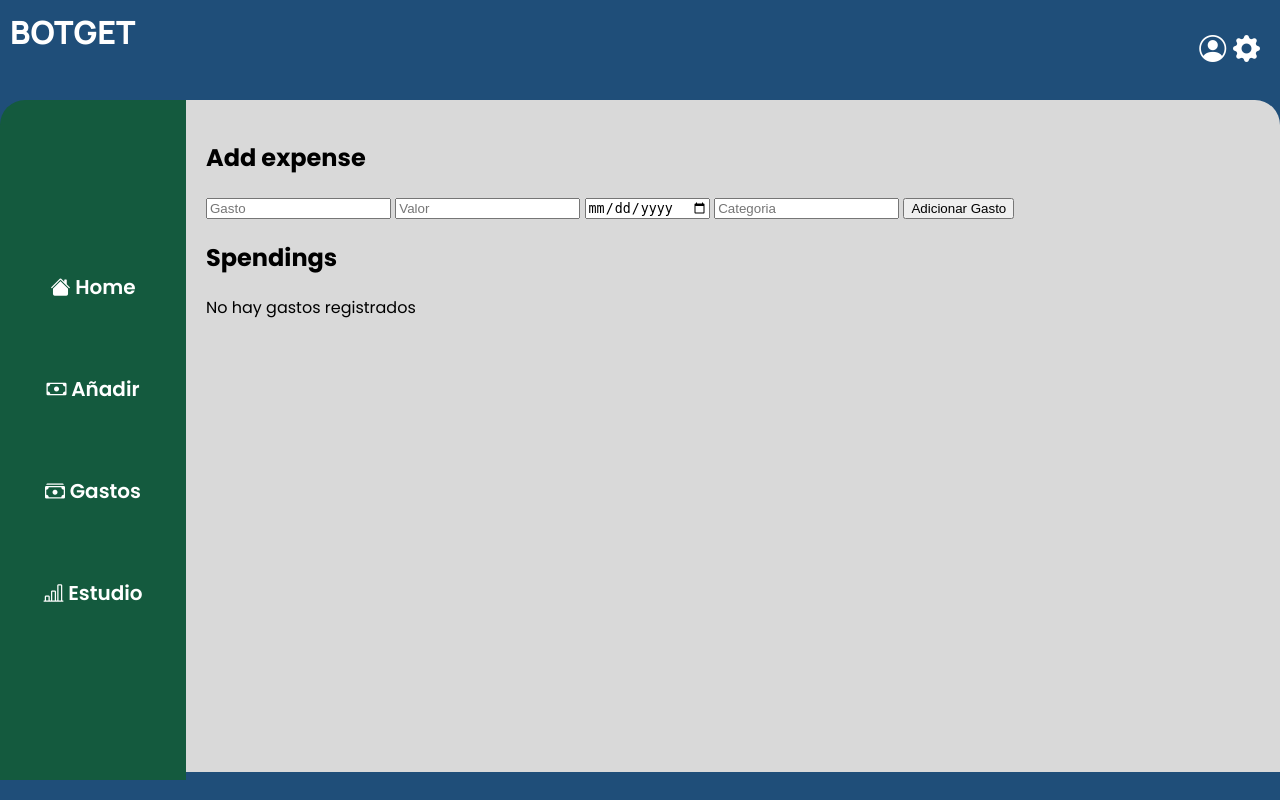
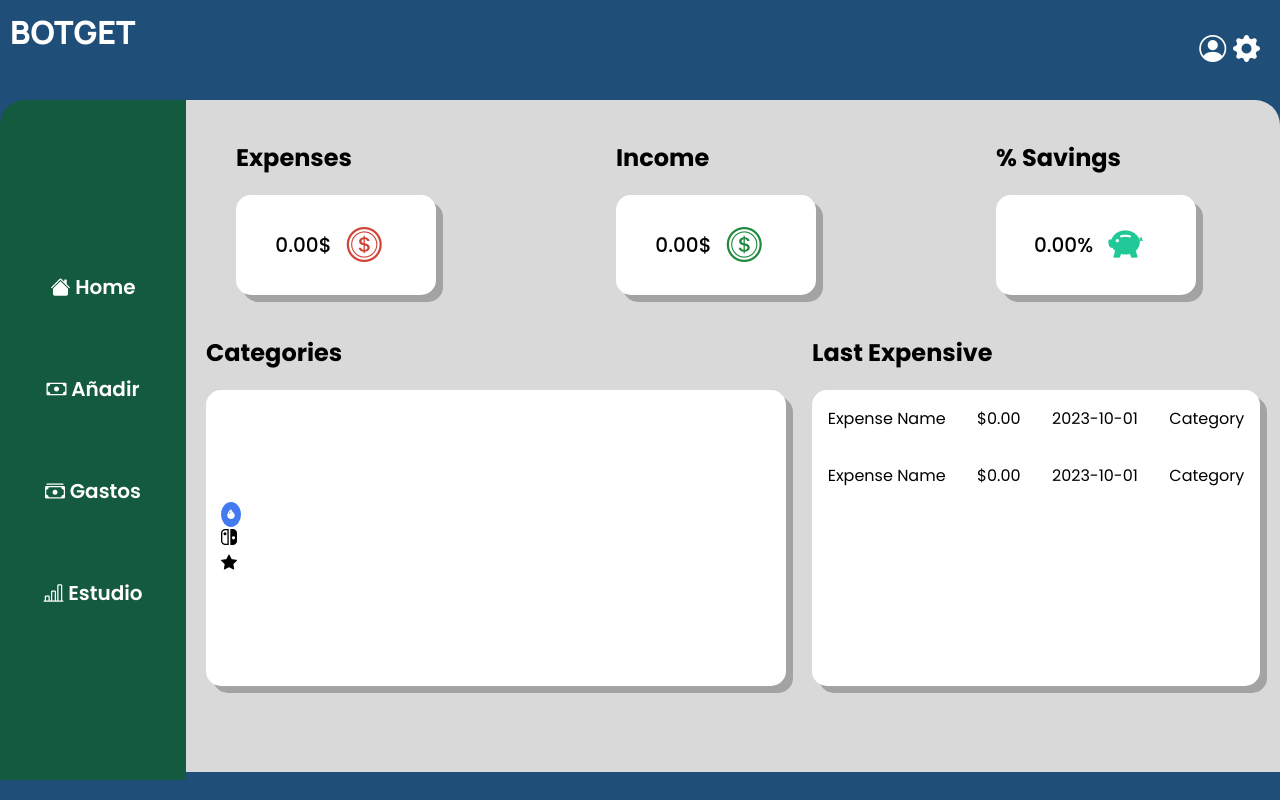
Before and after one commit to ignacioz21/GestorGastosIA, a Flask app: page / in a window 1280 px wide. Run offline with Flask 3, Linux system fonts and the light colour scheme; data that the repository does not hold is empty.

Commit message:
Ultimos arreglos del prototipo de la interfaz

```diff
--- /dev/null
+++ b/src/static/css/home.css
@@ -0,0 +1,98 @@
+.home-section {
+    display: flex;
+    flex-direction: row;
+    align-items: flex-start;
+    justify-content: space-between;
+    padding: 0px 0px 0px 30px;
+    width: 75vw;
+}
+
+.boxes {
+    padding: 0px;
+}
+
+.box {
+    display: flex;
+    flex-direction: row;
+    align-items: center;
+    justify-content: center;
+    background-color: var(--var-white);
+    width: 200px;
+    height: 100px;
+    border-radius: 15px;
+    box-shadow: 7px 7px 0px 0px #a3a3a3;
+    font-size: 20px;
+    font-weight: 500;
+}
+
+#coin-1 {
+    color: #d04437;
+    font-size: 35px;
+    padding: 0px 15px;
+}
+
+#coin-2 {
+    color: #1f8a3d;
+    font-size: 35px;
+    padding: 0px 15px;
+}
+
+.bi-piggy-bank-fill {
+    color: #20c997;
+    font-size: 35px;
+    padding: 0px 15px;
+}
+
+.details {
+    display: flex;
+    flex-direction: row;
+    align-items: center;
+    justify-content: space-between  ;
+    width: 100%;
+    padding: 20px 0px 0px 0px;
+}
+
+.box-categories {
+    display: flex;
+    flex-direction: column;
+    align-items: flex-start ;
+    justify-content: center;
+    background-color: var(--var-white);
+    width: 43vw;
+    height: 37vh;
+    border-radius: 15px;
+    box-shadow: 7px 7px 0px 0px #a3a3a3;
+    padding: 0px 15px;
+}
+
+#icon-1 {
+    color: var(--var-white);
+    font-size: 10px;
+    padding: 5px;
+    background-color: #437af0;
+    border-radius: 50%;
+}
+.box-history {
+    display: flex;
+    flex-direction: column;
+    align-items: center;
+    justify-content: flex-start;
+    background-color: var(--var-white);
+    width: 35vw;
+    height: 37vh;
+    border-radius: 15px;
+    box-shadow: 7px 7px 0px 0px #a3a3a3;
+}
+.history-item {
+    display: flex;
+    flex-direction: row;
+    align-items: flex-start;
+    justify-content: space-around;
+    width: 100%;
+    padding: 0px 10px 0px 10px;
+    border-bottom: 1px solid var(--var-gray);
+}
+
+#history-element {
+    padding: 0px 0x;
+}
--- a/src/templates/home.html
+++ b/src/templates/home.html
@@ -1,7 +1,11 @@
 {% extends "base.html" %}
 
 {% block title %}Home{% endblock %}
+{% block CSS %}
+<link rel="stylesheet", href="{{ url_for('static', filename='css/home.css') }}")>
+{% endblock %}
 {% block content %}
+<!--
 <h2>Add expense</h2>
 <form method="POST" action="{{ url_for('main.home') }}">
     <input type="text" placeholder="Gasto" id="expense-name" name="expense-name" required>
@@ -39,4 +43,76 @@
             <p class="text-muted">No hay gastos registrados</p>
     {% endif %}
 </div>
+-->
+<div class="home-section">
+    <div class="boxes">
+        <h2 id="tile-box">
+            Expenses
+        </h2>
+        <div class="box">
+            <p id="value">
+                0.00$
+            </p>
+            <i class="bi bi-coin" id="coin-1"></i>
+        </div>
+    </div>
+    <div class="boxes">
+        <h2 id="tile-box">
+            Income
+        </h2>
+        <div class="box">
+            <p id="value">
+                0.00$
+            </p>
+            <i class="bi bi-coin" id="coin-2"></i>
+        </div>
+    </div>
+    <div class="boxes">
+        <h2 id="tile-box">
+            % Savings
+        </h2>
+        <div class="box">
+            <p id="value">
+                0.00%
+            </p>
+            <i class="bi bi-piggy-bank-fill"></i>
+        </div>
+    </div>
+</div>
+<div class="details">
+    <div class="categories">
+        <h2 id="categories-title">Categories</h2>
+        <div class="box-categories">
+            <div class="category-item">
+                <i class="bi bi-droplet-fill" id="icon-1"></i>
+                <div id="icon-bar-1"></div>
+            </div>
+            <div class="category-item">
+                <i class="bi bi-nintendo-switch" id="icon-2"></i>
+                <div id="icon-bar-2"></div>
+            </div>
+            <div class="category-item">
+                <i class="bi bi-star-fill" id="icon-3"></i>
+                <div id="icon-bar-3"></div>
+            </div>
+        </div>
+    </div>
+    <div class="history">
+        <h2 id="history-title">Last Expensive</h2>
+        <div class="box-history">
+            <div class="history-item">
+                <p class="history-item-name" id="history-element">Expense Name</p>
+                <p class="history-item-amount" id="history-element">$0.00</p>
+                <p class="history-item-date" id="history-element">2023-10-01</p>
+                <p class="history-item-category" id="history-element">Category</p>
+            </div>
+            <div class="history-item">
+                <p class="history-item-name" id="history-element">Expense Name</p>
+                <p class="history-item-amount" id="history-element">$0.00</p>
+                <p class="history-item-date" id="history-element">2023-10-01</p>
+                <p class="history-item-category" id="history-element">Category</p>
+            </div>
+        </div>
+    </div>
+</div>
 {% endblock %}
```
